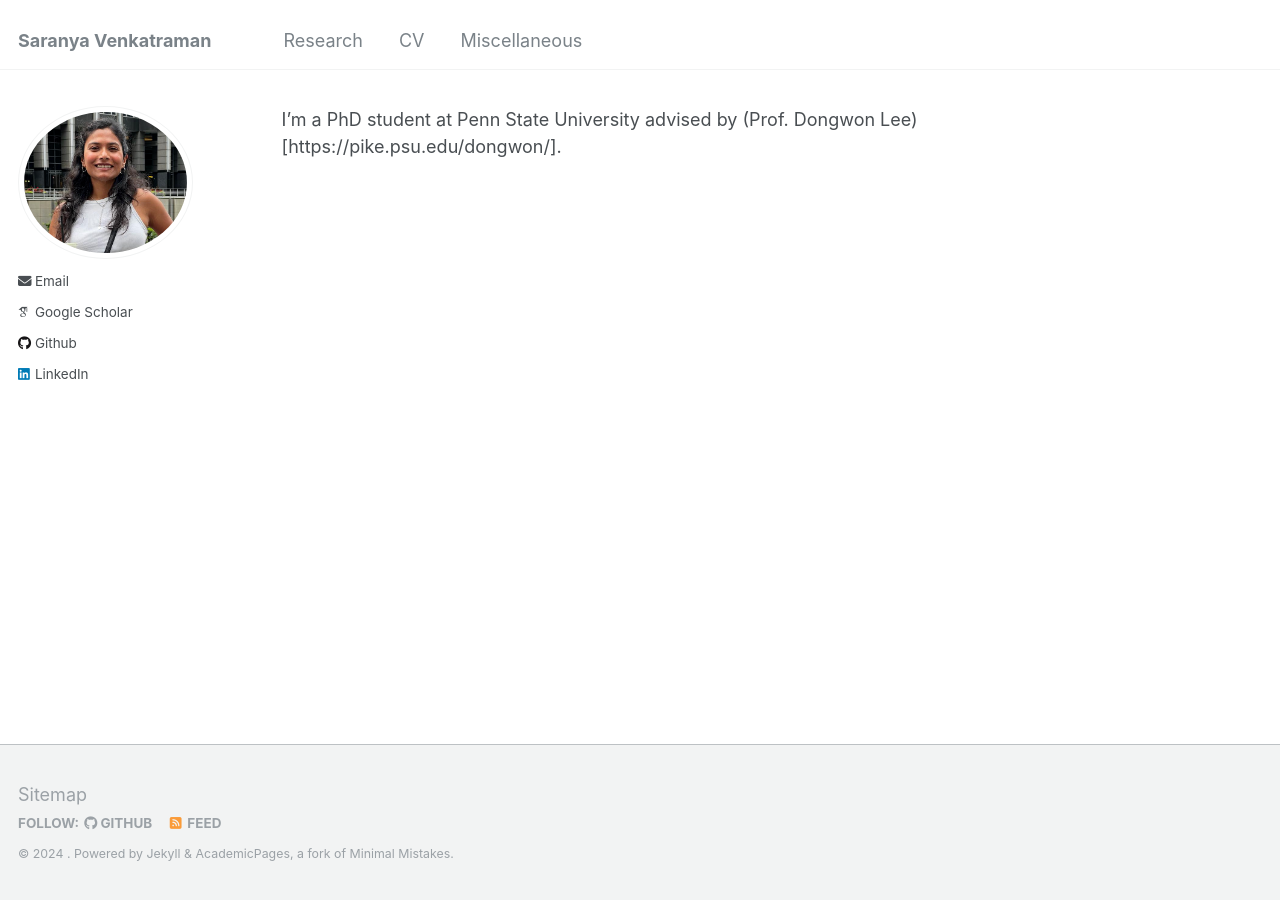
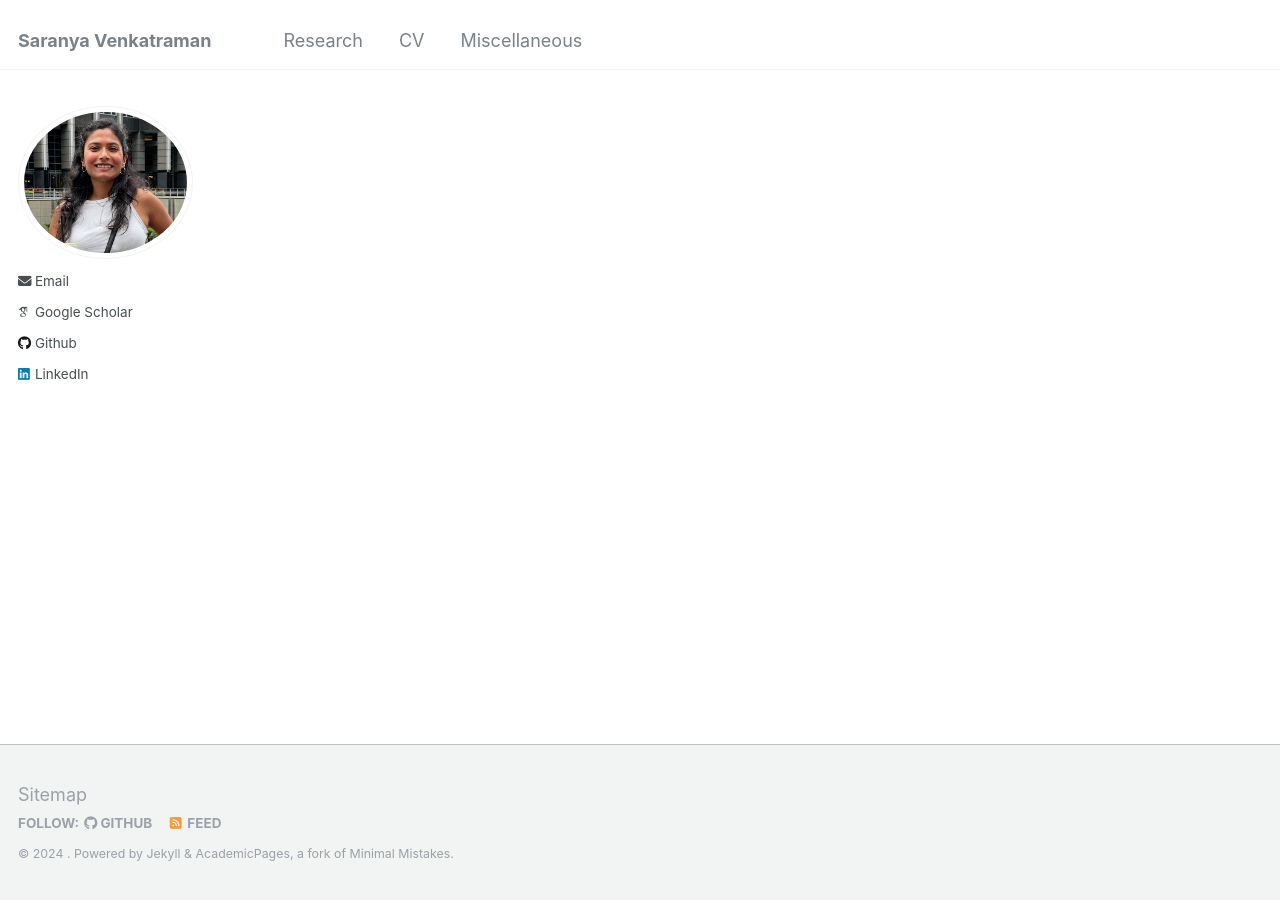
Before and after one commit to saranya-venkatraman/saranya-venkatraman.github.io, a Jekyll site: the page built from _pages/about.md, in a window 1280 px wide. Built offline with Jekyll 4.4.1, drawn with Linux system fonts in a browser that asks for light colours; some web fonts are replaced.

Commit message:
Update about.md

```diff
--- a/_pages/about.md
+++ b/_pages/about.md
@@ -5,4 +5,3 @@ redirect_from:
   - /about/
   - /about.html
 ---
-I'm a PhD student at Penn State University advised by (Prof. Dongwon Lee)[https://pike.psu.edu/dongwon/].
```
